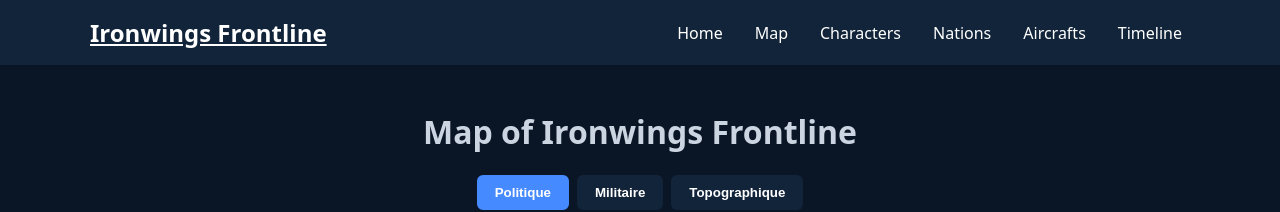
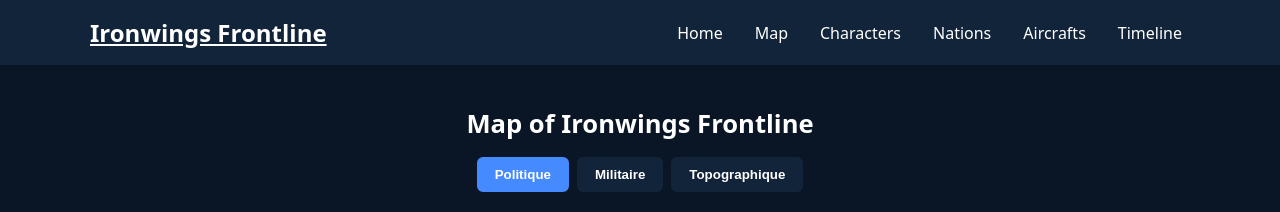
Before and after one commit to NeokoWorld/ironwing-frontline, a React (Vite) app: page /map in a window 1280 px wide. Shown: the top 212 px of the page. Built offline with nearby package versions, Linux system fonts and the light colour scheme.

Commit message:
fix: css

```diff
--- a/src/pages/Map.tsx
+++ b/src/pages/Map.tsx
@@ -125,7 +125,7 @@ export default function Map() {
 
   return (
     <main className="container">
-      <h1>Map of Ironwings Frontline</h1>
+      <h1 className="intro-text">Map of Ironwings Frontline</h1>
 
       <div className="tabs">
         <button
```
